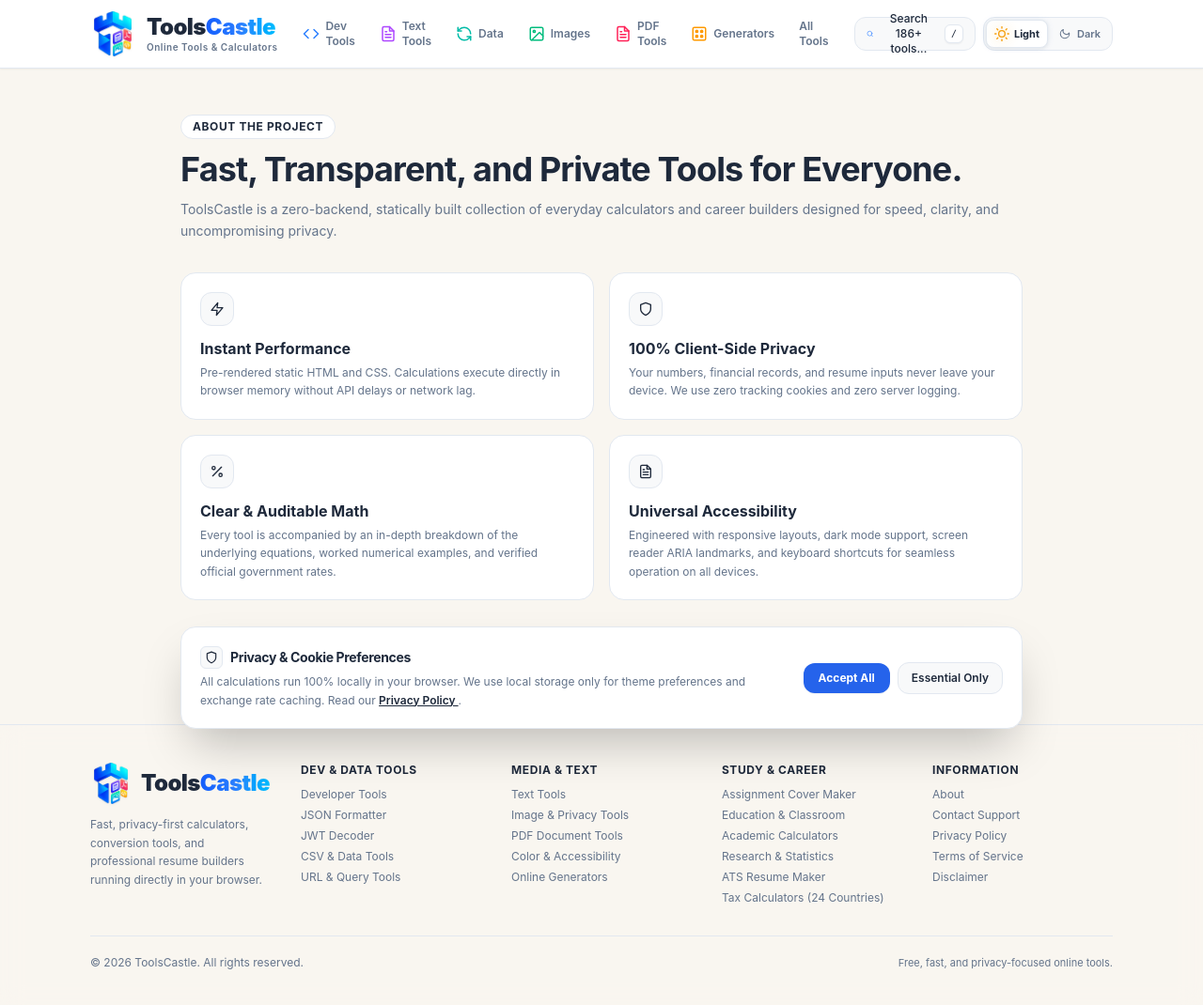
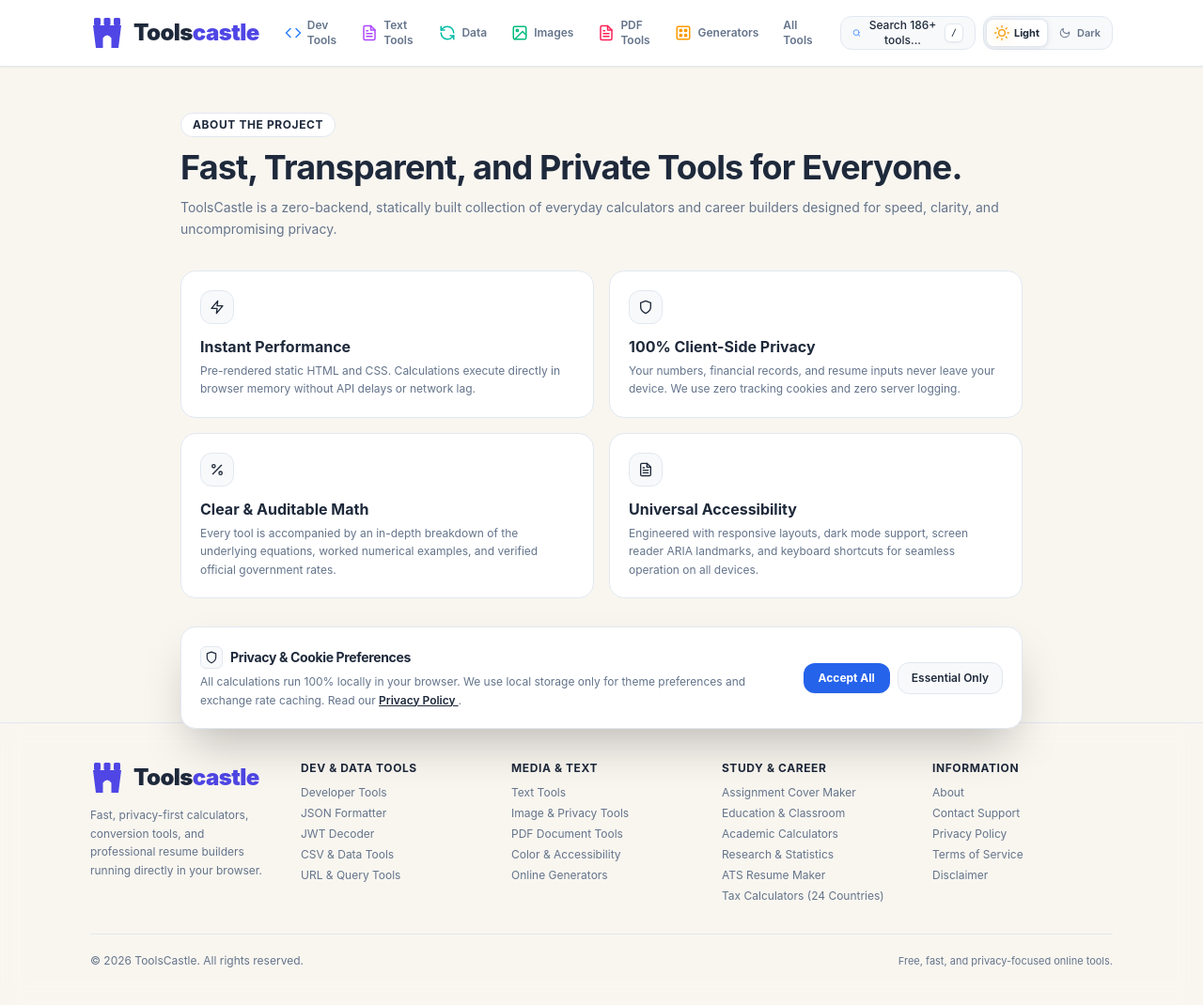
Before and after one commit to Oveez/calculator-utility, an Astro site: page /about in a window 1280 px wide. Shown: the whole page at 94% size. Built offline with nearby package versions, Linux system fonts and the light colour scheme; Astro itself is replaced by a stand-in of ours; no server answers.

Commit message:
updated brand name

```diff
--- /dev/null
+++ b/src/components/BrandMark.astro
@@ -0,0 +1,85 @@
+---
+/**
+ * BrandMark — Toolscastle inline SVG logo.
+ * Clean geometric castle rook mark + wordmark.
+ * The arch gate is a true cutout via SVG clipPath so it works on any background.
+ */
+interface Props {
+  size?: 'sm' | 'md' | 'lg';
+  showWordmark?: boolean;
+  class?: string;
+}
+
+const {
+  size = 'md',
+  showWordmark = true,
+  class: extraClass = '',
+} = Astro.props;
+
+const iconSize = size === 'sm' ? 28 : size === 'lg' ? 44 : 36;
+const wordmarkClass =
+  size === 'sm'
+    ? 'text-base font-black tracking-tight leading-none'
+    : size === 'lg'
+    ? 'text-3xl font-black tracking-tight leading-none'
+    : 'text-xl sm:text-2xl font-black tracking-tight leading-none';
+
+// Unique ID to avoid SVG clipPath conflicts when the component is used multiple times
+const uid = `bm-${Math.random().toString(36).slice(2, 7)}`;
+---
+
+<span class={`inline-flex items-center gap-2.5 ${extraClass}`}>
+  <!--
+    Castle Rook SVG Mark
+    Viewport: 36×36
+    Design:
+      - 3 merlons (rectangular battlements) at the top
+      - Trapezoid tower body tapering slightly toward base
+      - Arched gate opening punched out via clipPath (true transparent cutout)
+    Color: #4F46E5 (indigo-600) — single brand color, flat.
+  -->
+  <svg
+    xmlns="http://www.w3.org/2000/svg"
+    width={iconSize}
+    height={iconSize}
+    viewBox="0 0 36 36"
+    aria-hidden="true"
+    role="img"
+  >
+    <defs>
+      <!-- The clip region is the full icon MINUS the arch cutout -->
+      <clipPath id={uid}>
+        <!-- Full bounding rect -->
+        <rect x="0" y="0" width="36" height="36" />
+        <!-- Subtract the arch gate via evenodd rule -->
+      </clipPath>
+    </defs>
+
+    <g>
+      <!-- Battlements: 3 rectangular merlons -->
+      <rect x="4"    y="2" width="7" height="8" rx="1.5" fill="#4F46E5"/>
+      <rect x="14.5" y="2" width="7" height="8" rx="1.5" fill="#4F46E5"/>
+      <rect x="25"   y="2" width="7" height="8" rx="1.5" fill="#4F46E5"/>
+
+      <!--
+        Tower body as a path with an arch gate punched out.
+        Using fill-rule="evenodd" to create a transparent hole.
+      -->
+      <path
+        fill-rule="evenodd"
+        clip-rule="evenodd"
+        fill="#4F46E5"
+        d="
+          M3 10 H33 L30 34 H6 Z
+          M13.5 34 L13.5 23.5 Q18 17.5 22.5 23.5 L22.5 34 Z
+        "
+      />
+    </g>
+  </svg>
+
+  {showWordmark && (
+    <span class={wordmarkClass}>
+      <span class="text-[color:var(--fg)]">Tools</span><span style="color:#4F46E5">castle</span>
+    </span>
+  )}
+</span>
--- a/src/components/MobileDrawer.astro
+++ b/src/components/MobileDrawer.astro
@@ -1,6 +1,6 @@
 ---
 import Icon from './Icon.astro';
-import BrandLogo from './BrandLogo.astro';
+import BrandMark from './BrandMark.astro';
 import { siteName, withBasePath } from '../utils/site';
 
 const categoryGroups = [
@@ -96,23 +96,7 @@ const categoryGroups = [
     <!-- Drawer Header -->
     <div class="flex items-center justify-between border-b border-[color:var(--border)] p-4 bg-[color:var(--surface)]">
       <a class="flex items-center gap-2.5" href={withBasePath('/')} id="drawer-brand-link" aria-label={`${siteName} Home`}>
-        <img
-          src={withBasePath('/logo.png')}
-          alt="ToolsCastle Logo"
-          class="h-10 w-10 shrink-0 object-contain drop-shadow-xs"
-          width="40"
-          height="40"
-          loading="eager"
-          decoding="async"
-        />
-        <div class="flex flex-col justify-center">
-          <span class="text-lg font-black tracking-tight leading-none text-[color:var(--fg)]">
-            Tools<span class="bg-gradient-to-r from-blue-600 via-blue-500 to-sky-400 dark:from-blue-400 dark:via-sky-300 dark:to-cyan-300 bg-clip-text text-transparent">Castle</span>
-          </span>
-          <span class="text-[10px] font-semibold text-[color:var(--muted)] tracking-wider mt-1 leading-none">
-            Online Tools &amp; Calculators
-          </span>
-        </div>
+        <BrandMark size="sm" />
       </a>
       <button
         type="button"
--- a/src/components/SiteHeader.astro
+++ b/src/components/SiteHeader.astro
@@ -1,7 +1,7 @@
 ---
 import ThemeToggle from './ThemeToggle.astro';
 import Icon from './Icon.astro';
-import BrandLogo from './BrandLogo.astro';
+import BrandMark from './BrandMark.astro';
 import { siteName, withBasePath } from '../utils/site';
 
 const navigationItems = [
@@ -18,24 +18,8 @@ const navigationItems = [
 <header class="sticky top-0 z-40 border-b border-[color:var(--border)] bg-[color:var(--surface)]/95 backdrop-blur-md shadow-xs transition-colors">
   <div class="mx-auto flex w-full max-w-6xl items-center justify-between gap-4 px-4 py-3 sm:px-6 lg:px-8">
     <!-- Brand Logo + Site Name -->
-    <a class="flex items-center gap-3 transition-transform duration-200 hover:scale-[1.02] shrink-0" href={withBasePath('/')} aria-label={`${siteName} Home`}>
-      <img
-        src={withBasePath('/logo.png')}
-        alt="ToolsCastle Logo"
-        class="h-10 w-10 sm:h-12 sm:w-12 shrink-0 object-contain drop-shadow-xs transition-transform duration-200"
-        width="48"
-        height="48"
-        loading="eager"
-        decoding="async"
-      />
-      <div class="flex flex-col justify-center">
-        <span class="text-xl sm:text-2xl font-black tracking-tight leading-none text-[color:var(--fg)]">
-          Tools<span class="bg-gradient-to-r from-blue-600 via-blue-500 to-sky-400 dark:from-blue-400 dark:via-sky-300 dark:to-cyan-300 bg-clip-text text-transparent">Castle</span>
-        </span>
-        <span class="text-[10px] font-semibold text-[color:var(--muted)] tracking-wider mt-1 hidden sm:inline leading-none">
-          Online Tools &amp; Calculators
-        </span>
-      </div>
+    <a class="flex items-center transition-transform duration-200 hover:scale-[1.02] shrink-0" href={withBasePath('/')} aria-label={`${siteName} Home`}>
+      <BrandMark size="md" />
     </a>
 
     <!-- Desktop Navigation -->
--- a/src/layouts/SiteLayout.astro
+++ b/src/layouts/SiteLayout.astro
@@ -5,7 +5,7 @@ import MobileBottomNav from '../components/MobileBottomNav.astro';
 import MobileSearchModal from '../components/MobileSearchModal.astro';
 import Analytics from '../components/Analytics.astro';
 import CookieConsent from '../components/CookieConsent.astro';
-import BrandLogo from '../components/BrandLogo.astro';
+import BrandMark from '../components/BrandMark.astro';
 import '../styles/global.css';
 import { siteName, siteTagline, siteUrl, withBasePath } from '../utils/site';
 
@@ -148,18 +148,7 @@ const websiteSchema = {
           <!-- Column 1: Brand & About -->
           <div class="space-y-3 lg:col-span-1">
             <a class="flex items-center gap-2.5 transition hover:opacity-90" href={withBasePath('/')} aria-label={`${siteName} Home`}>
-              <img
-                src={withBasePath('/logo.png')}
-                alt="ToolsCastle Logo"
-                class="h-10 w-10 sm:h-11 sm:w-11 shrink-0 object-contain drop-shadow-xs"
-                width="44"
-                height="44"
-                loading="lazy"
-                decoding="async"
-              />
-              <span class="text-xl sm:text-2xl font-black tracking-tight leading-none text-[color:var(--fg)]">
-                Tools<span class="bg-gradient-to-r from-blue-600 via-blue-500 to-sky-400 dark:from-blue-400 dark:via-sky-300 dark:to-cyan-300 bg-clip-text text-transparent">Castle</span>
-              </span>
+              <BrandMark size="md" />
             </a>
             <p class="text-xs leading-relaxed text-[color:var(--muted)]">
               Fast, privacy-first calculators, conversion tools, and professional resume builders running directly in your browser.
```
